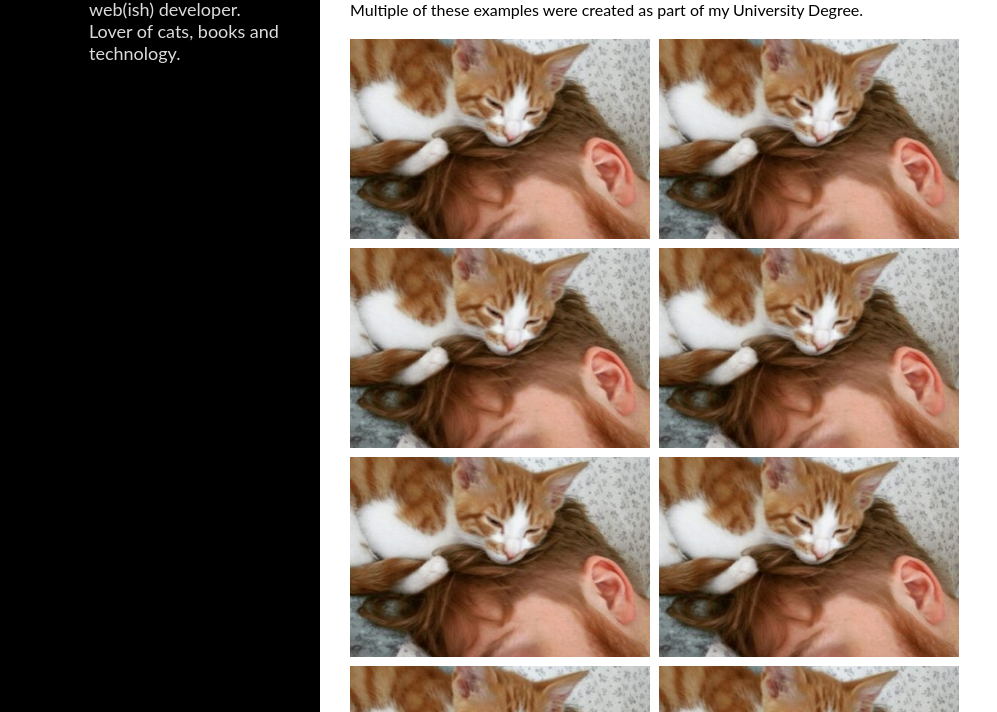
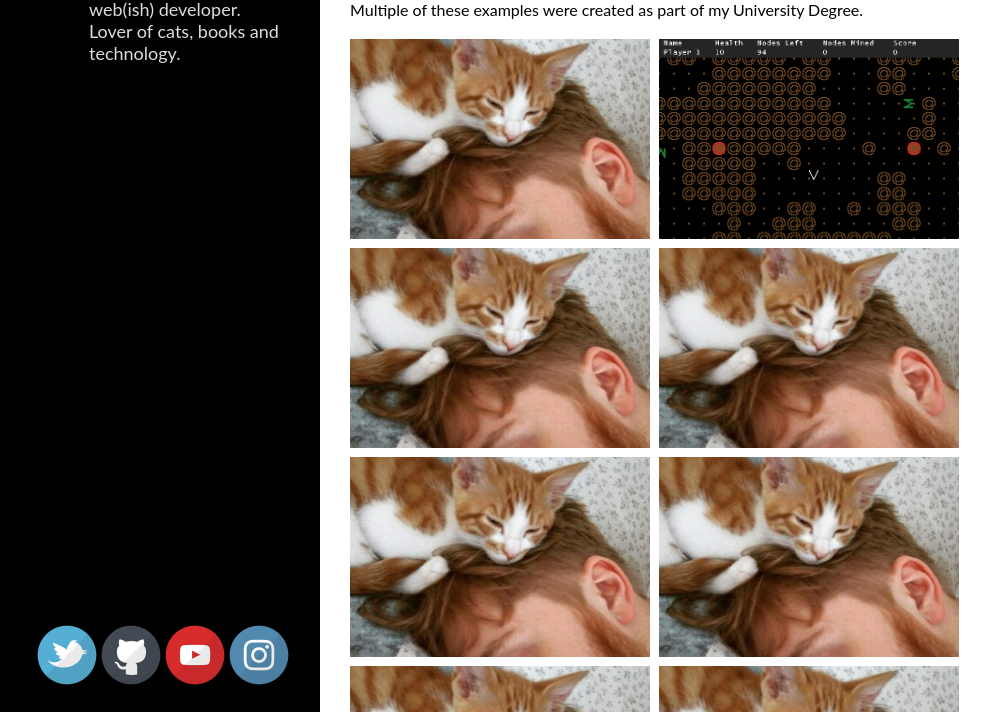
Before and after one commit to TReed1104/TReed1104.github.io, a plain HTML site: page index.html in a window 1280 px wide. Shown: the part 88-800 px from the top of the page, without its empty margins (0-997 px from the left). Drawn offline with Linux system fonts and the light colour scheme.

Commit message:
Editted the html to reflect the contents new paths

```diff
--- a/index.html
+++ b/index.html
@@ -27,16 +27,16 @@
 		</div>
 		<div id="socials" class="socials">
 			<!-- Social media icons by http://www.axialis.com/ -->
-			<div id="twitter" class="icon" style="background-image:url('content/socials_twitter.png')">
+			<div id="twitter" class="icon" style="background-image:url('content/socials/twitter.png')">
 				<a href="https://twitter.com/MoleyReed" target="_blank"></a>
 			</div>
-			<div id ="github" class="icon" style="background-image:url('content/socials_github.png')">
+			<div id ="github" class="icon" style="background-image:url('content/socials/github.png')">
 				<a href="https://github.com/treed1104" target="_blank"></a>
 			</div>
-			<div id ="youtube" class="icon" style="background-image:url('content/socials_youtube.png')">
+			<div id ="youtube" class="icon" style="background-image:url('content/socials/youtube.png')">
 				<a href="https://www.youtube.com/channel/UC3UGw_INGb293r4t0Z91g-A" target="_blank"></a>
 			</div>
-			<div id ="instagram" class="icon" style="background-image:url('content/socials_instagram.png')">
+			<div id ="instagram" class="icon" style="background-image:url('content/socials/instagram.png')">
 				<a href="https://www.instagram.com/_t_reed/" target="_blank"></a>
 			</div>
 		</div>
@@ -58,7 +58,7 @@
 						<h3>C++, Modern OpenGL, SDL2 and Lua</h3>
 					</div>
 					<div class="item">
-						<div class="background" style="background-image:url('content/muh_face.jpg')"></div>
+						<div class="background" style="background-image:url('content/portfolio/dataminer.png')"></div>
 						<h2>Dataminer</h2>
 						<h3>C#, MonoGame and XML</h3>
 					</div>
```
